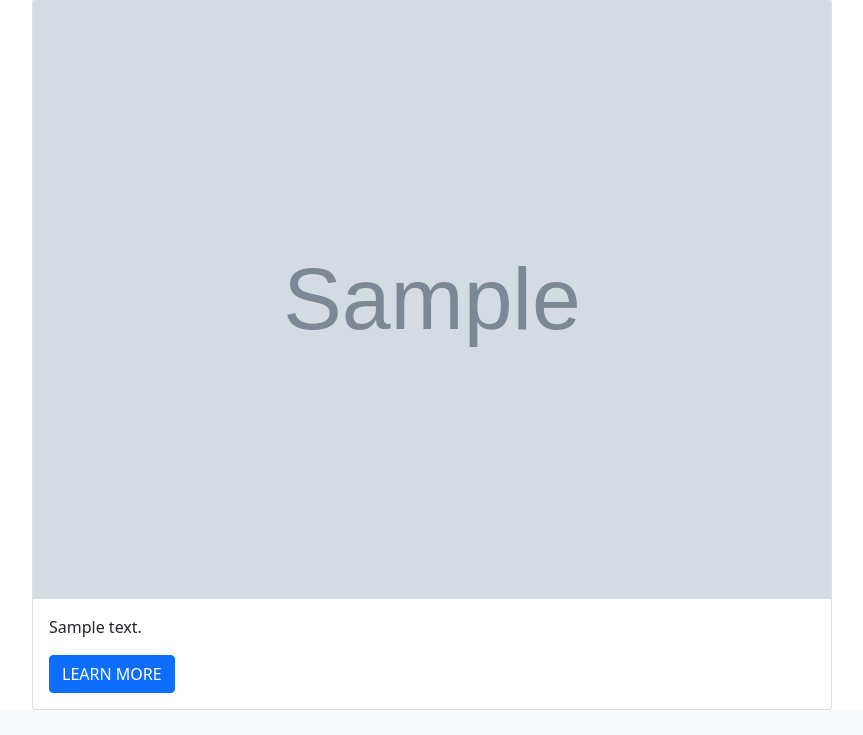
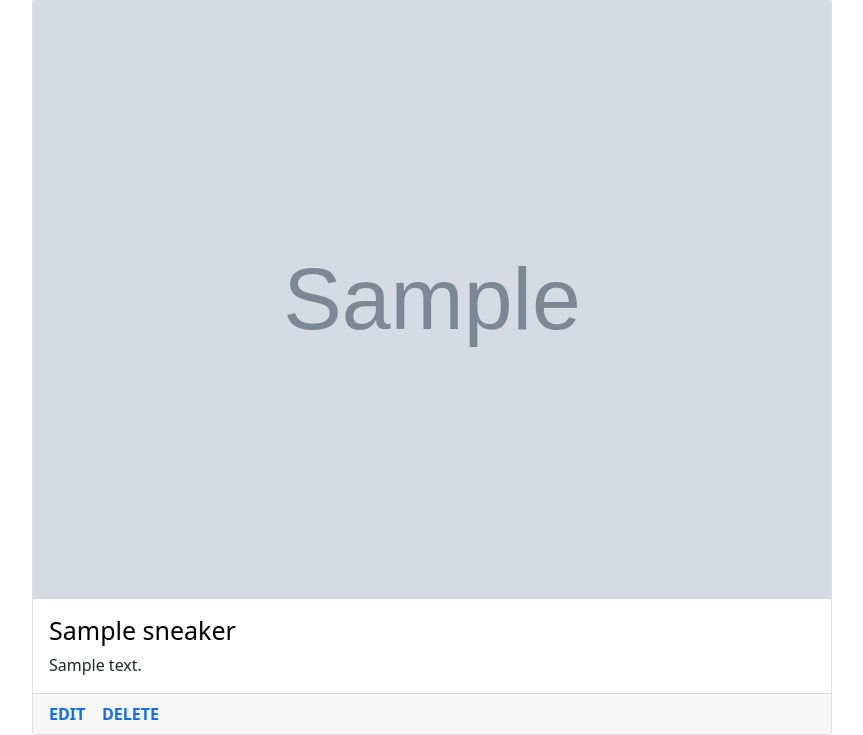
Before and after one commit to irfanahmd/sneaker-collector, a Django app: page /sneakers/1/ in a window 1280 px wide. Shown: the part 127-862 px from the top of the page, without its empty margins (203-1066 px from the left). Before the commit the page ends 837 px from the top, so only its background shows below. Run offline with Django 3.2, Linux system fonts and the light colour scheme; tables that the repository leaves empty hold one stand-in row (values such as "Sample post"); grey boxes marked "Sample" are stand-in pictures.

Commit message:
added cbv

```diff
--- a/main_app/models.py
+++ b/main_app/models.py
@@ -1,4 +1,6 @@
 from django.db import models
+
+from django.urls import reverse
 
 # Create your models here.
 
@@ -12,3 +14,6 @@ class Sneaker(models.Model):
 
     def __str__(self):
         return self.name
+
+    def get_absolute_url(self):
+        return reverse('detail', kwargs={'sneaker_id': self.id})
--- a/main_app/static/css/style.css
+++ b/main_app/static/css/style.css
@@ -5,6 +5,15 @@
 
 .card-title {
   color: black;
+  font-size: 25px;
+  font-weight: 500;
+}
+
+.card-footer {
+  color: black;
   font-weight: 700;
-  font-size: 25px;
 }
+
+.card-footer > a {
+  text-decoration: none;
+}
--- a/main_app/templates/sneakers/detail.html
+++ b/main_app/templates/sneakers/detail.html
@@ -8,8 +8,13 @@
       <img src="{{ sneaker.image }}" class="card-img-top" />
 
       <div class="card-body">
+        <h5 class="card-title">{{ sneaker.name }}</h5>
         <p class="card-text">{{ sneaker.description }}</p>
-        <a href="{{sneaker.link}}" class="btn btn-primary">LEARN MORE</a>
+      </div>
+      <div class="card-footer">
+        <a href="{% url 'sneakers_update' sneaker.id %}"> EDIT</a>
+        &nbsp;&nbsp;
+        <a href="{% url 'sneakers_delete' sneaker.id %}">DELETE</a>
       </div>
     </div>
 
--- a/main_app/urls.py
+++ b/main_app/urls.py
@@ -7,4 +7,8 @@ urlpatterns = [
     path('sneakers/', views.sneakers_index, name='index'),
     path('sneakers/<int:sneaker_id>/', views.sneakers_detail, name='detail'),
     path('sneakers/create/', views.SneakerCreate.as_view(), name='sneakers_create'),
+    path('sneakers/<int:pk>/update/',
+         views.SneakerUpdate.as_view(), name='sneakers_update'),
+    path('sneakers/<int:pk>/delete/',
+         views.SneakerDelete.as_view(), name='sneakers_delete'),
 ]
--- a/main_app/views.py
+++ b/main_app/views.py
@@ -1,5 +1,5 @@
 from django.shortcuts import render
-from django.views.generic.edit import CreateView
+from django.views.generic.edit import CreateView, UpdateView, DeleteView
 from .models import Sneaker
 from .forms import SneakerForm
 
@@ -34,6 +34,19 @@ class SneakerCreate(CreateView):
     # fields = '__all__'
 
 
+class SneakerUpdate(UpdateView):
+    model = Sneaker
+    form_class = SneakerForm
+    # Let's disallow the renaming of a cat by excluding the name field!
+    # fields = ['description', 'link', 'image']
+
+
+class SneakerDelete(DeleteView):
+    model = Sneaker
+    form_class = SneakerForm
+    success_url = '/sneakers/'
+
+
 def home(request):
     sneakers = Sneaker.objects.all()
     return render(request, 'sneakers/index.html', {'sneakers': sneakers})
```
Also changed, not shown: main_app/templates/main_app/sneaker_confirm_delete.html (added, +14 -0 lines), main_app/templates/main_app/sneaker_form.html (+9 -0 lines).
